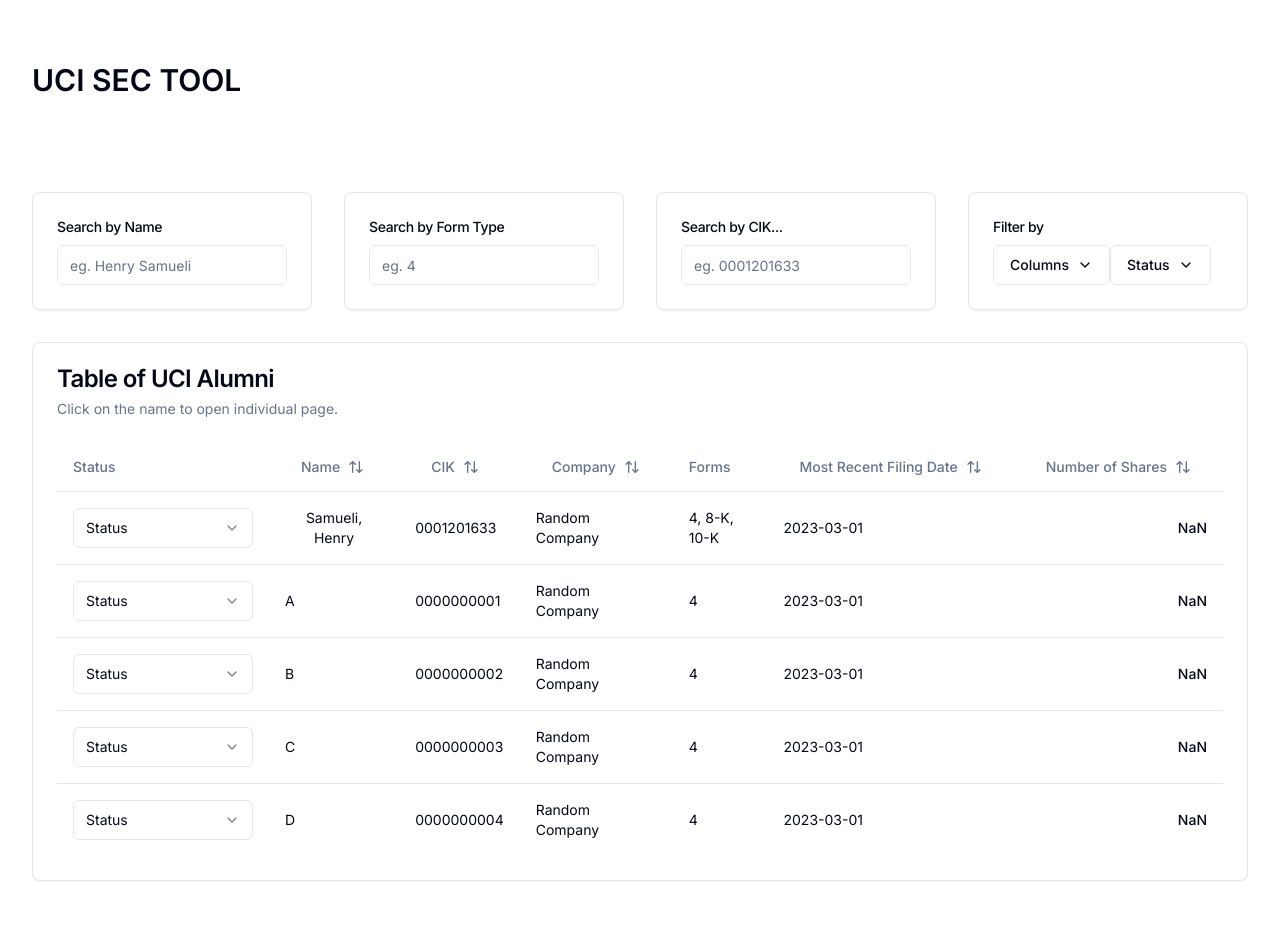
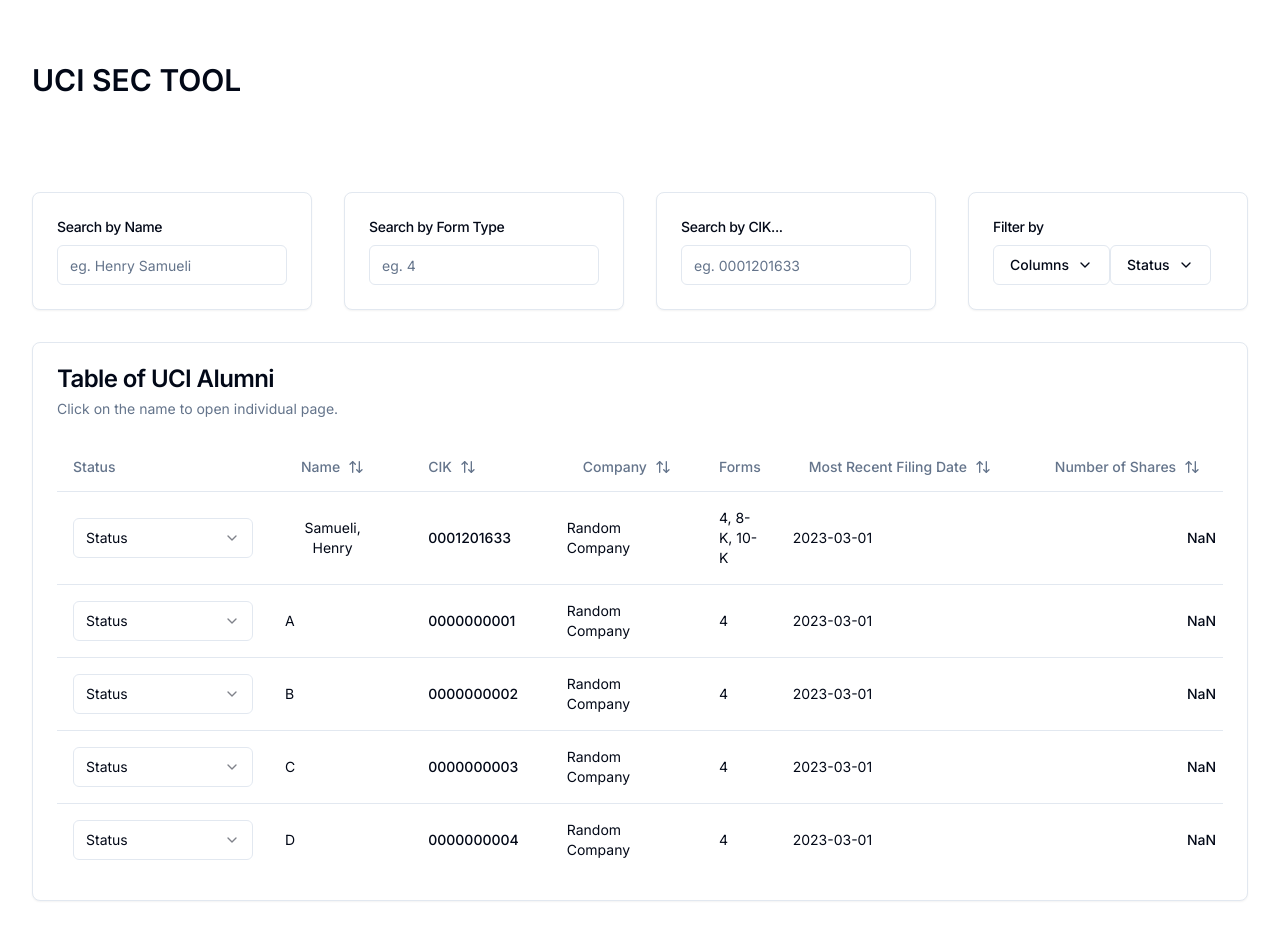
Before and after one commit to IN4MATX-117/host, a Next.js app: page / in a window 1280 px wide. Built offline with nearby package versions, Linux system fonts and the light colour scheme.

Commit message:
edited search and added copy CIK

```diff
--- a/src/app/columns.tsx
+++ b/src/app/columns.tsx
@@ -132,7 +132,11 @@ export const columns: ColumnDef<Info>[] = [
           </Button>
         )
       },
-      cell: ({ row }) => <div className="lowercase">{row.getValue("CIK")}</div>,
+      cell: ({ row }) =>
+        <div className="lowercase">
+          <Button variant="ghost"
+          onClick={() => navigator.clipboard.writeText(row.getValue("CIK"))}>{row.getValue("CIK")}</Button>
+          </div>
     },
     {
       accessorKey: "Company",
--- a/src/app/page.tsx
+++ b/src/app/page.tsx
@@ -134,9 +134,9 @@ export default function Home() {
             <CardContent>
               <Input
                 placeholder="eg. 4"
-                value={(table.getColumn("name")?.getFilterValue() as string) ?? ""}
+                value={(table.getColumn("forms")?.getFilterValue() as string) ?? ""}
                 onChange={(event) =>
-                  table.getColumn("name")?.setFilterValue(event.target.value)
+                  table.getColumn("forms")?.setFilterValue(event.target.value)
                 }
                 className="max-w-sm"
               />
```
